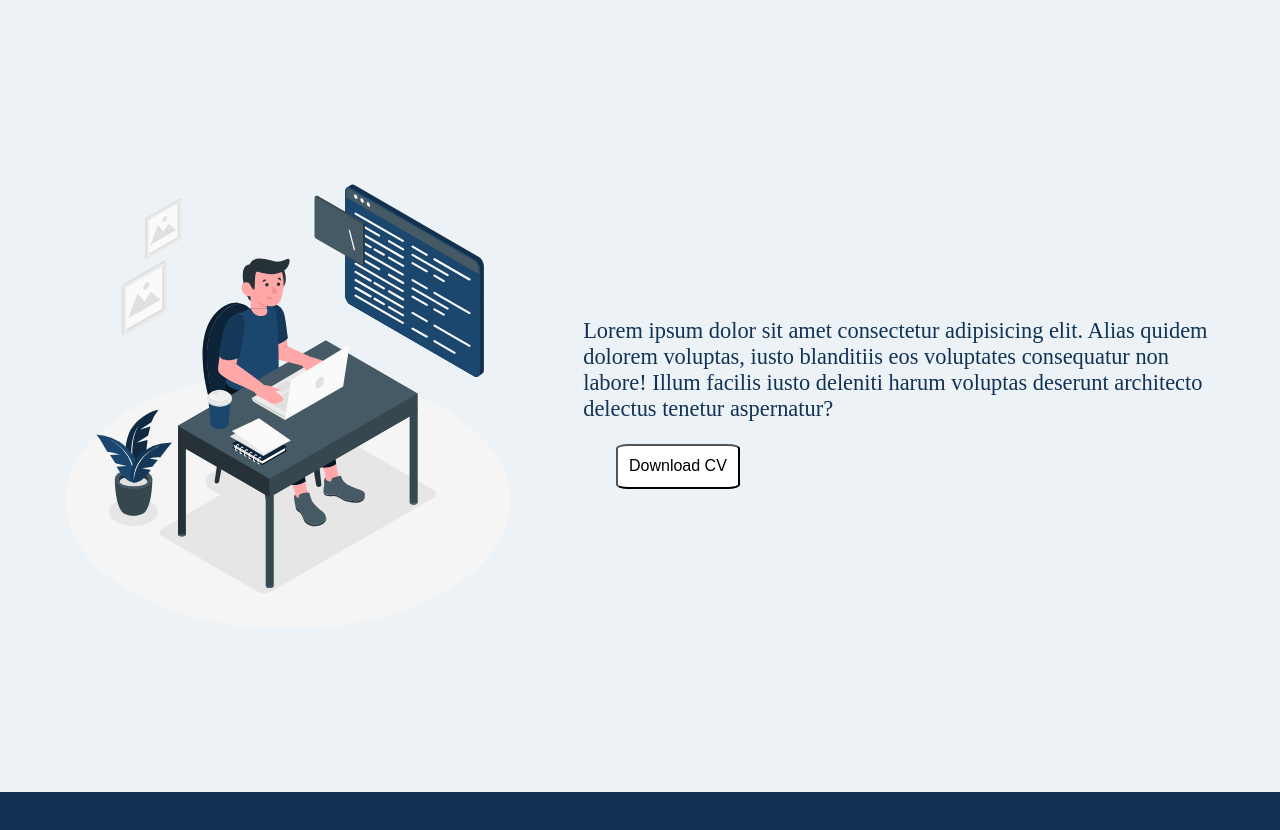
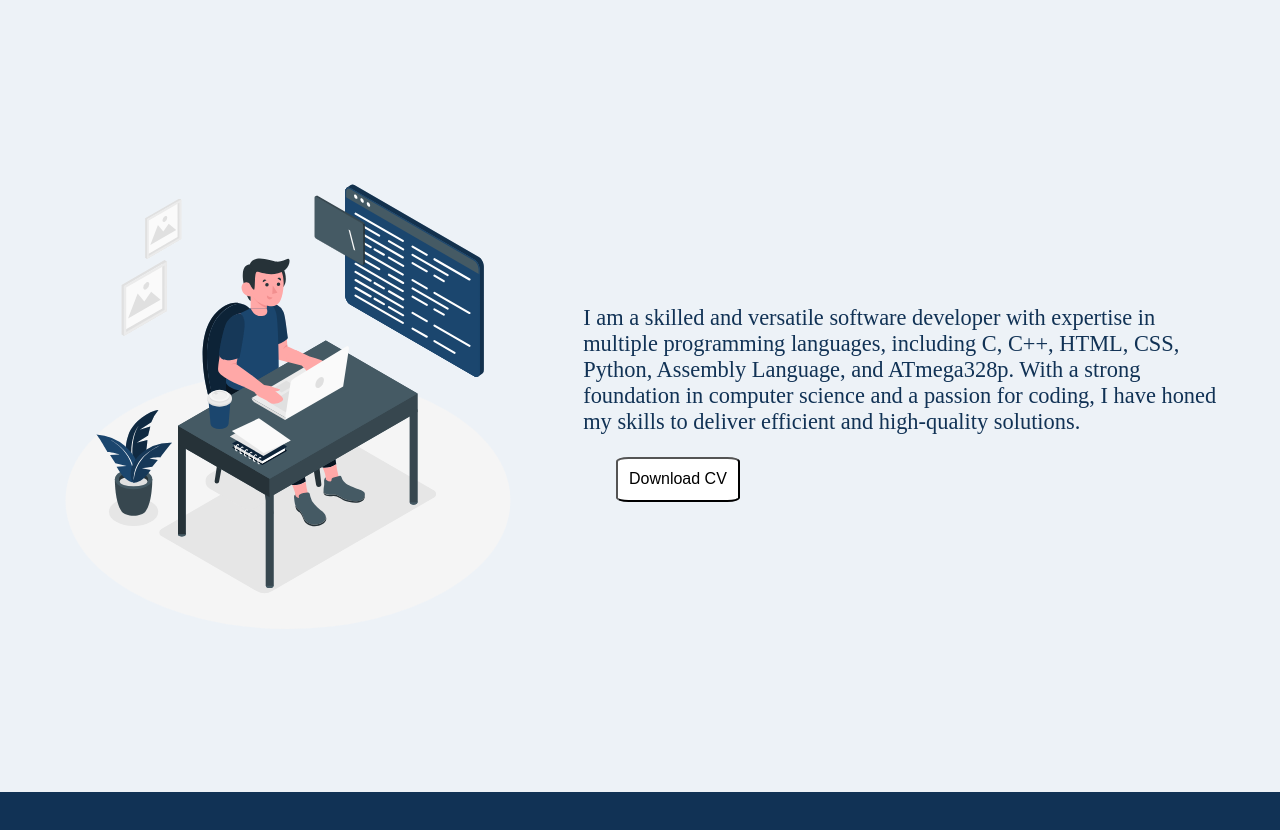
Before and after one commit to Bilal02002/Portfolio-Website, a plain HTML site: page index.html in a window 1280 px wide. Shown: the part 72-902 px from the top of the page. Drawn offline with Linux system fonts and the light colour scheme.

Commit message:
Update index.html

```diff
--- a/index.html
+++ b/index.html
@@ -19,7 +19,7 @@
     </section>
     <section class="Home" id="Home">
         <img src="pics/home-img.svg" alt="">
-            <div class="h_text"><p>Lorem ipsum dolor sit amet consectetur adipisicing elit. Alias quidem dolorem voluptas, iusto blanditiis eos voluptates consequatur non labore! Illum facilis iusto deleniti harum voluptas deserunt architecto delectus tenetur aspernatur?</p>
+            <div class="h_text"><p>I am a skilled and versatile software developer with expertise in multiple programming languages, including C, C++, HTML, CSS, Python, Assembly Language, and ATmega328p. With a strong foundation in computer science and a passion for coding, I have honed my skills to deliver efficient and high-quality solutions.</p>
             <button class="btn" id="Btn" onclick="a()" >Download CV</button></div>
 
     </section>
```
